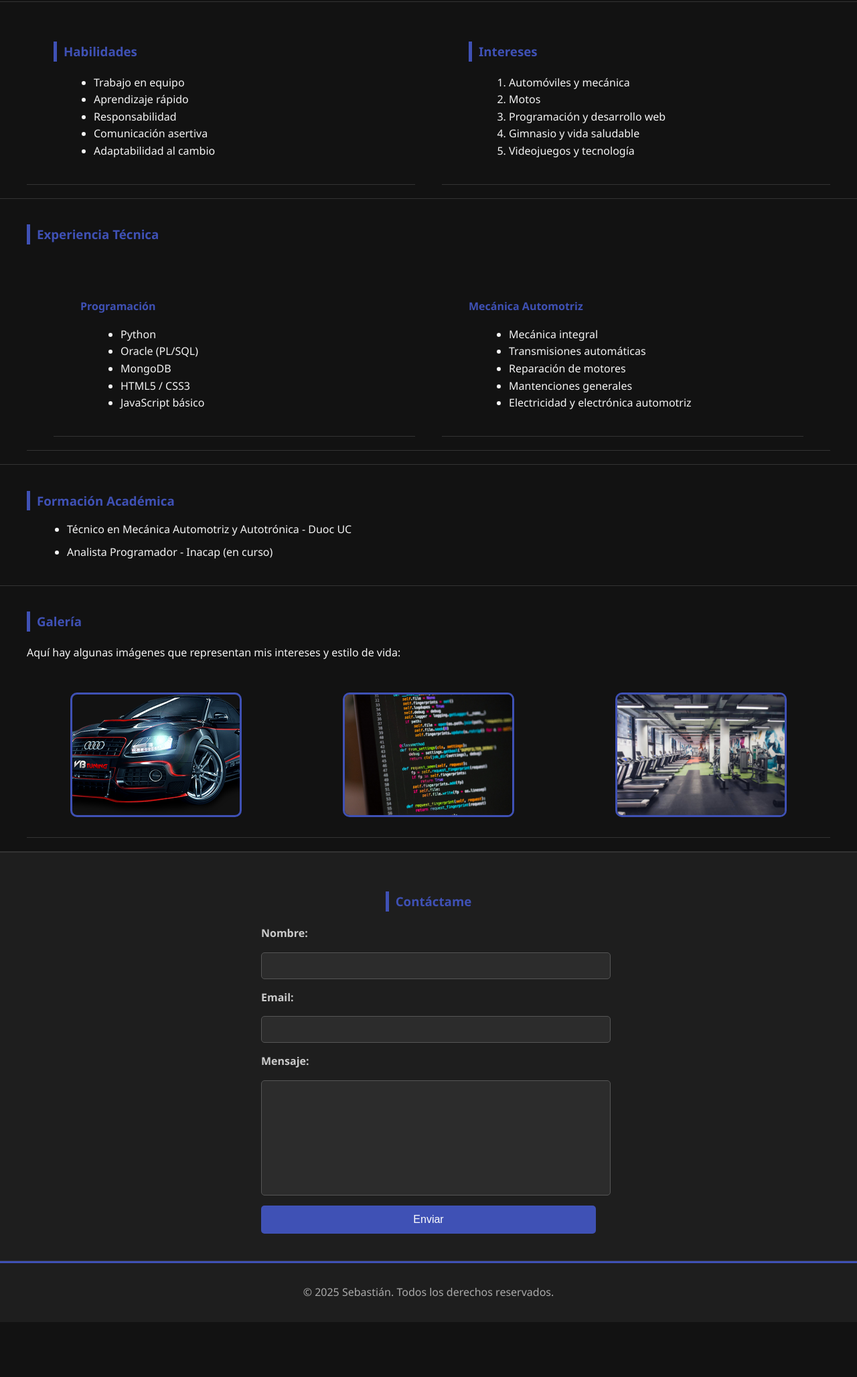
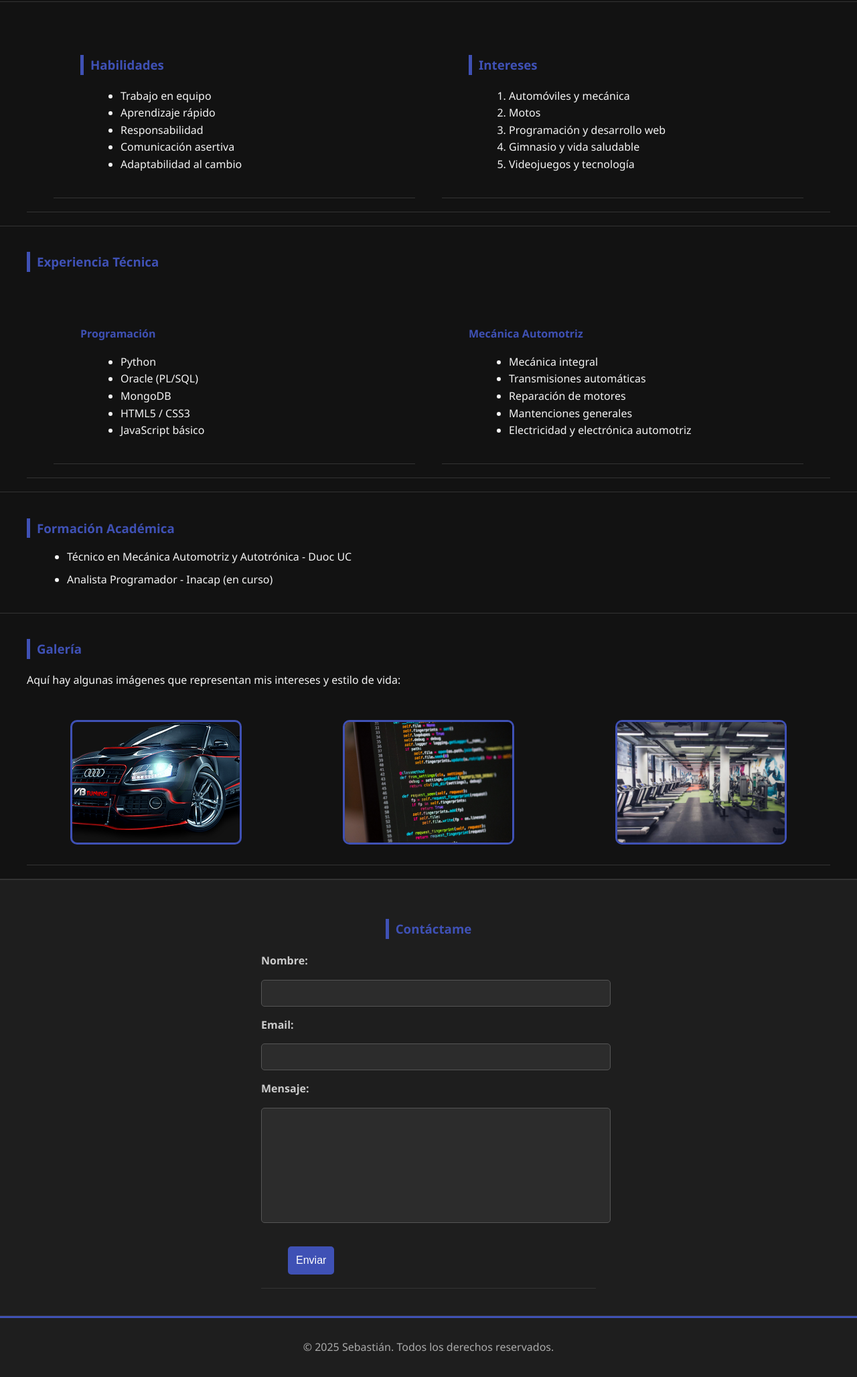
Before and after one commit to sebastianandres04/mi_web, a plain HTML site: page index.html in a window 1280 px wide. Shown: the part 422-2478 px from the top of the page at 67% size. Before the commit the page ends 2396 px from the top, so only its background shows below. Drawn offline with Linux system fonts and the light colour scheme.

Commit message:
Update index.html

```diff
--- a/index.html
+++ b/index.html
@@ -13,12 +13,13 @@
         <h2>Estudiante de Analista Programador</h2>
     </header>
 
-    <div>
+    <div class="box-section">
         <h3>Sobre mí</h3>
         <p>Mi nombre es Sebastián y actualmente me encuentro estudiando la carrera de Analista Programador. Esta es mi segunda carrera, ya que anteriormente me gradué en Mecánica Automotriz, un área que siempre me ha apasionado por el funcionamiento y complejidad de los motores.</p>
         <p>Me considero una persona versátil, con intereses variados. Disfruto mucho aprender nuevas tecnologías, resolver problemas lógicos y también mantenerme activo físicamente. Me gusta trabajar en equipo, enfrentar nuevos desafíos y crecer tanto personal como profesionalmente.</p>
     </div>
 
+    <div class="box-section">
     <div class="flex-container">
         <div class="box">
             <h3>Habilidades</h3>
@@ -41,9 +42,11 @@
             </ol>
         </div>
     </div>
-    <div class="experiencia">
+    </div>
+
+
+    <div class="experiencia box-section">
         <h3>Experiencia Técnica</h3>
-
         <div class="flex-container">
             <div class="box">
                 <h4>Programación</h4>
@@ -67,7 +70,8 @@
             </div>
         </div>
     </div>
-    <div class="formacion">
+
+    <div class="formacion box-section">
         <h3>Formación Académica</h3>
         <ul>
             <li>Técnico en Mecánica Automotriz y Autotrónica - Duoc UC</li>
@@ -75,7 +79,7 @@
         </ul>
     </div>
 
-    <div>
+    <div class="box-section">
         <h3>Galería</h3>
         <p>Aquí hay algunas imágenes que representan mis intereses y estilo de vida:</p>
         <div class="gallery">
@@ -84,7 +88,8 @@
             <img src="imagenes/gym.jpg" alt="Gimnasio">
         </div>
     </div>
-    <div class="contacto">
+
+    <div class="contacto box-section">
         <h3>Contáctame</h3>
         <form action="/enviar" method="post">
             <label for="nombre">Nombre:</label>
@@ -96,7 +101,9 @@
             <label for="mensaje">Mensaje:</label>
             <textarea id="mensaje" name="mensaje" rows="5" required></textarea>
 
+            <div class="btn-container">
             <button type="submit">Enviar</button>
+            </div>
         </form>
     </div>
 
```
